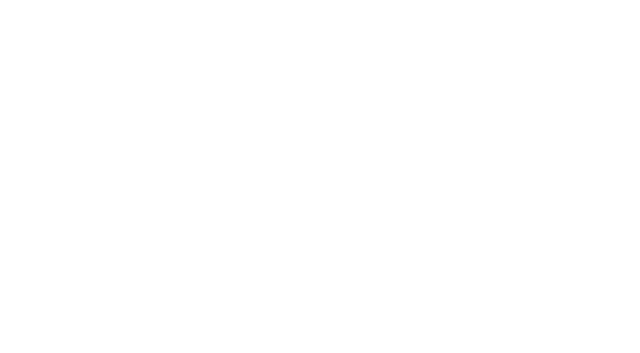
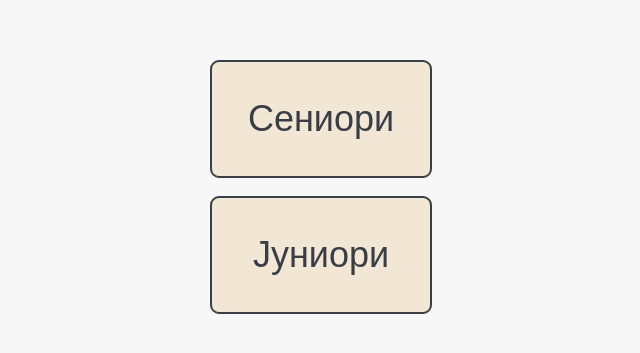
Before and after one commit to KralMarko123/kumanovo-formacii, a React (Create React App) app: page / in a window 1280 px wide. Before the commit this address had no page. Shown: the part 213-566 px from the top of the page, without its empty margins (319-959 px from the left). Built offline with nearby package versions, Linux system fonts and the light colour scheme.

Commit message:
added homepage

```diff
--- a/src/App.jsx
+++ b/src/App.jsx
@@ -1,12 +1,17 @@
 import React from "react";
 import { BrowserRouter as Router, Routes, Route } from "react-router-dom";
+import Home from "./pages/Home";
+import Juniors from "./pages/Juniors";
 import Seniors from "./pages/Seniors";
 
 const App = () => {
 	return (
 		<Router>
 			<Routes>
-				<Route path="/kumanovo-formacii" element={<Seniors />} />
+				<Route path="" element={<Home />} />
+				<Route path="/" element={<Home />} />
+				<Route path="/seniors" element={<Seniors />} />
+				<Route path="/juniors" element={<Juniors />} />
 			</Routes>
 		</Router>
 	);
--- /dev/null
+++ b/src/pages/Home.jsx
@@ -0,0 +1,21 @@
+import React from "react";
+import { useNavigate } from "react-router-dom";
+
+const Home = () => {
+	let navigate = useNavigate();
+
+	return (
+		<div className="home page">
+			<div className="buttons">
+				<button className="button" onClick={() => navigate("/seniors")}>
+					Сениори
+				</button>
+				<button className="button" onClick={() => navigate("/juniors")}>
+					Јуниори
+				</button>
+			</div>
+		</div>
+	);
+};
+
+export default Home;
--- /dev/null
+++ b/src/pages/Juniors.jsx
@@ -0,0 +1,7 @@
+import React from "react";
+
+const Juniors = () => {
+	return <div>Juniors</div>;
+};
+
+export default Juniors;
--- a/src/styles/general.css
+++ b/src/styles/general.css
@@ -5,3 +5,36 @@
 
 	overflow: auto;
 }
+
+.home.page {
+	width: 100%;
+	min-height: 100vh;
+
+	display: flex;
+	justify-content: center;
+	align-items: center;
+}
+
+.buttons {
+	display: flex;
+	flex-direction: column;
+	gap: 1em;
+}
+
+.button {
+	padding: 1em;
+
+	background-color: var(--light-accent);
+	border: solid 2px var(--dark);
+	border-radius: 0.25em;
+	outline: none;
+
+	color: var(--dark);
+	font-size: 2em;
+
+	cursor: pointer;
+}
+
+.button:hover {
+	background-color: var(--dark-accent);
+}
```
Also changed, not shown: 1 other file (tests, documents, lock files or other folders).
